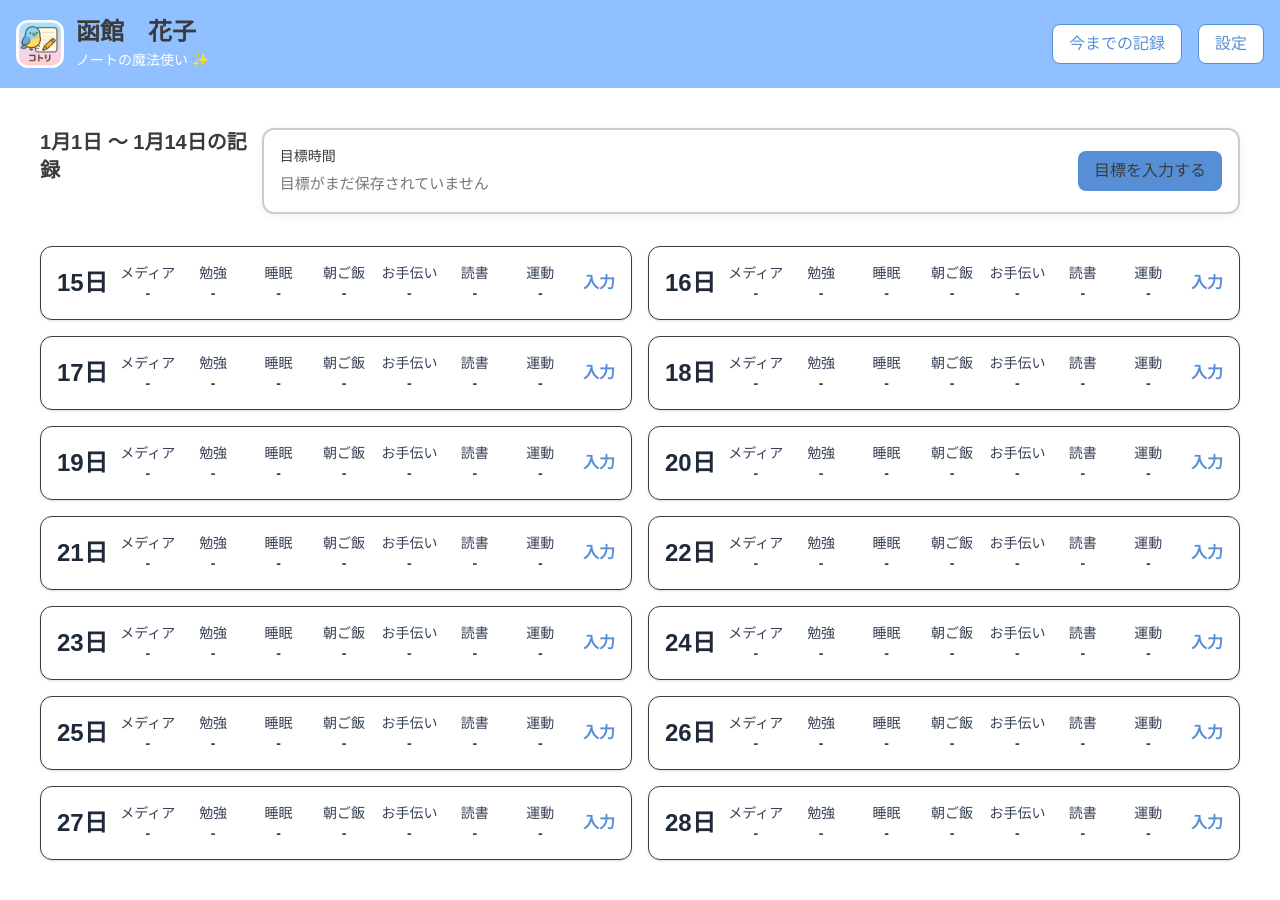
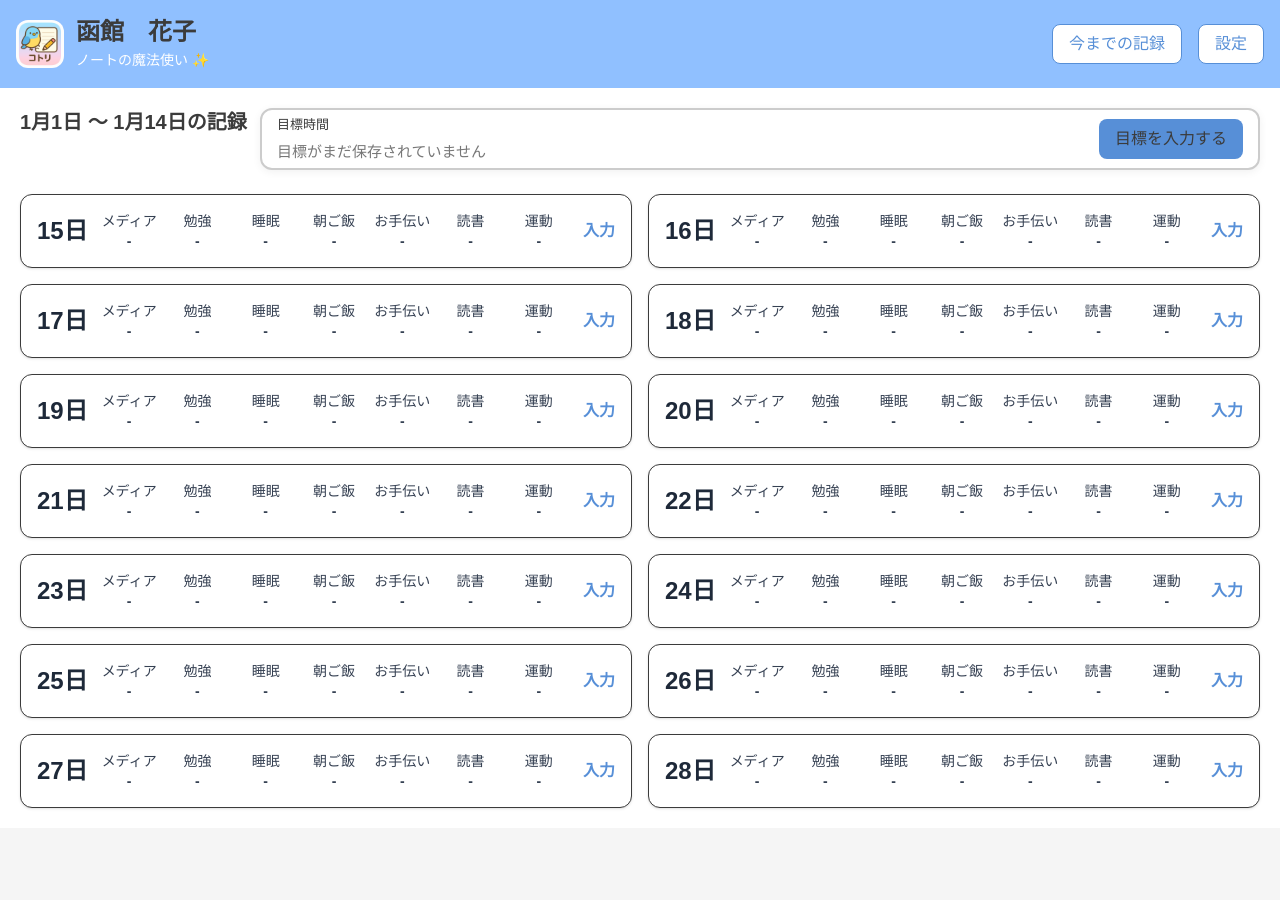
Before and after one commit to funswift/funswift-education, a Next.js app: page / in a window 1280 px wide. After the commit the page ends 828 px from the top, so only its background shows below. Built offline with nearby package versions, Linux system fonts and the light colour scheme.

Commit message:
Adjust the target height and font size

```diff
--- a/src/app/page.tsx
+++ b/src/app/page.tsx
@@ -35,14 +35,14 @@ export default function Home() {
       </header>
 
       {/* メイン内容 */}
-      <div className="flex-1 p-10 bg-white">
+      <div className="flex-1 p-5 bg-white">
         <div className="flex items-start justify-between">
           <h2 className="text-xl font-semibold text-[var(--text)]">
             1月1日 〜 1月14日の記録
           </h2>
           <Goal />
         </div>
-        <div className="mt-8">
+        <div className="mt-5">
           <DailyList />
         </div>
       </div>
--- a/src/components/Goal/Goal.tsx
+++ b/src/components/Goal/Goal.tsx
@@ -49,7 +49,7 @@ export default function Goal() {
         maxWidth: "min(95vw, 1100px)",
         border: "2px solid #ccc",
         borderRadius: 12,
-        padding: "1rem",
+        padding: "5px 15px",
         boxShadow: "0 2px 8px rgba(0,0,0,0.06)",
         background: "#fff",
       }}
@@ -63,7 +63,7 @@ export default function Goal() {
         }}
       >
         <div style={{ flex: 1 }}>
-          <h1 style={{ fontSize: 14, margin: 0, marginBottom: 6 }}>目標時間</h1>
+          <h1 style={{ fontSize: 13, margin: 0, marginBottom: 6 }}>目標時間</h1>
           {stored ? (
             <div style={{ color: "#333", fontSize: 14 }}>
               {/* 平日の行 */}
```
